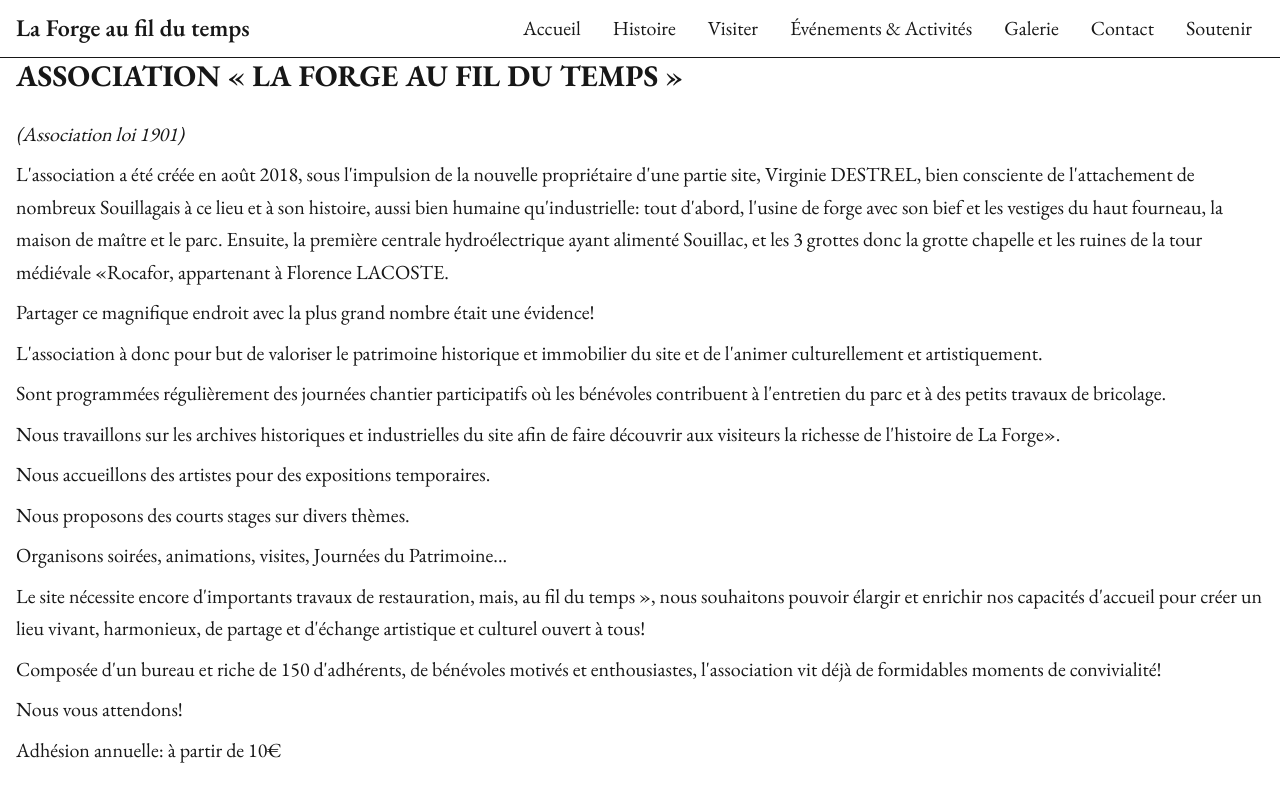
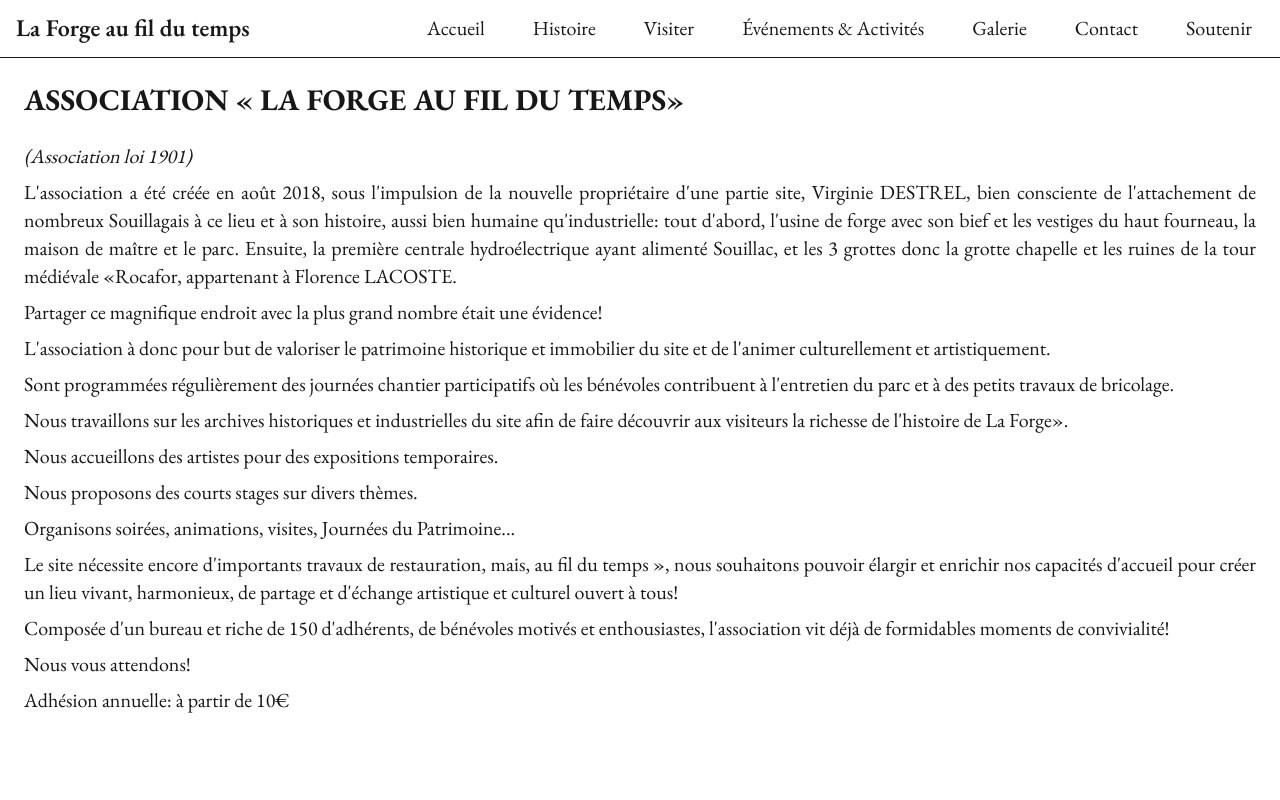
Before and after one commit to uburoiubu/forge-au-fil-du-temps, a Next.js app: page /soutien in a window 1280 px wide. Shown: the top 800 px of the page. Built offline with nearby package versions, Linux system fonts and the light colour scheme.

Commit message:
polishing

```diff
--- a/app/components/nav.tsx
+++ b/app/components/nav.tsx
@@ -31,7 +31,7 @@ export function Navbar() {
         </button>
 
         {/* Desktop menu */}
-        <ul className="hidden md:flex items-center gap-2">
+        <ul className="hidden md:flex items-center gap-x-6 whitespace-nowrap overflow-x-auto">
           {navItems.map((it) => (
             <li key={it.href}>
               <Link className="px-3 py-1 hover:underline" href={it.href}>{it.label}</Link>
--- a/app/page.tsx
+++ b/app/page.tsx
@@ -6,7 +6,7 @@ export default function Home() {
       <main className="flex flex-col items-center gap-8">
         <div className="w-full h-[300px] relative">
           <Image
-            src="/images/forge-cover.jpeg"
+            src="/images/forge-cover.jpg"
             alt="Ancienne forge à Souillac"
             fill
             className="object-cover"
--- a/app/soutien/page.tsx
+++ b/app/soutien/page.tsx
@@ -6,9 +6,9 @@ export const metadata = { title: "Histoire & Patrimoine" };
 
 export default async function Page() {
   return (
-    <main className="prose mx-auto px-4">
-      <h1 className="text-3xl font-bold mb-4">ASSOCIATION « LA FORGE AU FIL DU TEMPS »</h1>
-      <div className="mt-6 space-y-2 text-xl leading-relaxed">
+    <main className="min-h-screen p-6 text-justify">
+      <h1 className="text-3xl font-bold mb-4">ASSOCIATION « LA FORGE AU FIL DU TEMPS»</h1>
+      <div className="mt-6 space-y-2 text-xl">
         <p><em>(Association loi 1901)</em></p>
 
         <p>L'association a été créée en août 2018, sous l'impulsion de la nouvelle propriétaire d'une partie site, Virginie DESTREL, bien consciente de l'attachement de nombreux Souillagais à ce lieu et à son histoire, aussi bien humaine qu'industrielle: tout d'abord, l'usine de forge avec son bief et les vestiges du haut fourneau, la maison de maître et le parc. Ensuite, la première centrale hydroélectrique ayant alimenté Souillac, et les 3 grottes donc la grotte chapelle et les ruines de la tour médiévale «Rocafor, appartenant à Florence LACOSTE.</p>
```
Also changed, not shown: public/images/forge-cover.jpeg (deleted), public/images/forge-cover.jpg (added).
